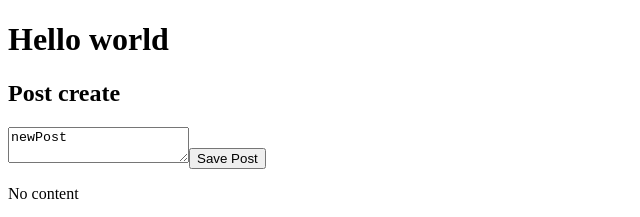
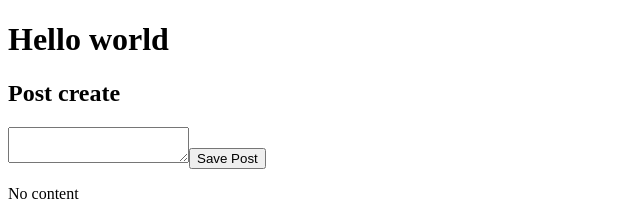
Before and after one commit to RahulRexx/Mean-with-Fun, an Angular app: page / in a window 1280 px wide. Shown: the top 217 px of the page, without its empty margins (0-640 px from the left). Built offline with nearby package versions, Linux system fonts and the light colour scheme.

Commit message:
user input using two way binding

```diff
--- a/src/app/app.module.ts
+++ b/src/app/app.module.ts
@@ -1,5 +1,6 @@
 import { NgModule } from '@angular/core';
 import { BrowserModule } from '@angular/platform-browser';
+import { FormsModule } from '@angular/forms';
 
 import { AppComponent } from './app.component';
 import { PostCreateComponent } from './posts/post-create/post-create.component';
@@ -10,7 +11,8 @@ import { PostCreateComponent } from './posts/post-create/post-create.component';
     PostCreateComponent
   ],
   imports: [
-    BrowserModule
+    BrowserModule,
+    FormsModule
   ],
   providers: [],
   bootstrap: [AppComponent]
--- a/src/app/posts/post-create/post-create.component.html
+++ b/src/app/posts/post-create/post-create.component.html
@@ -1,5 +1,5 @@
 <h2>Post create</h2>
-<!-- Here we are refrencing input value to the postInput variable -->
-<textarea [value]="'newPost'" #postInput></textarea>
-<button (click)="onAddPost(postInput)">Save Post</button>
+<!--two way binding ngModel is a directive -->
+<textarea [(ngModel)]="enteredValue"></textarea>
+<button (click)="onAddPost()">Save Post</button>
 <p>{{ newPost }}</p>
--- a/src/app/posts/post-create/post-create.component.ts
+++ b/src/app/posts/post-create/post-create.component.ts
@@ -6,8 +6,9 @@ import { Component } from '@angular/core';
 })
 export class PostCreateComponent {
   newPost = "No  content";  //property name
-  onAddPost(postInput: HTMLTextAreaElement) {
+  enteredValue = "";
+  onAddPost() {
     // console.dir(postInput);
-    this.newPost = postInput.value;
+    this.newPost = this.enteredValue;
   }
 }
```
